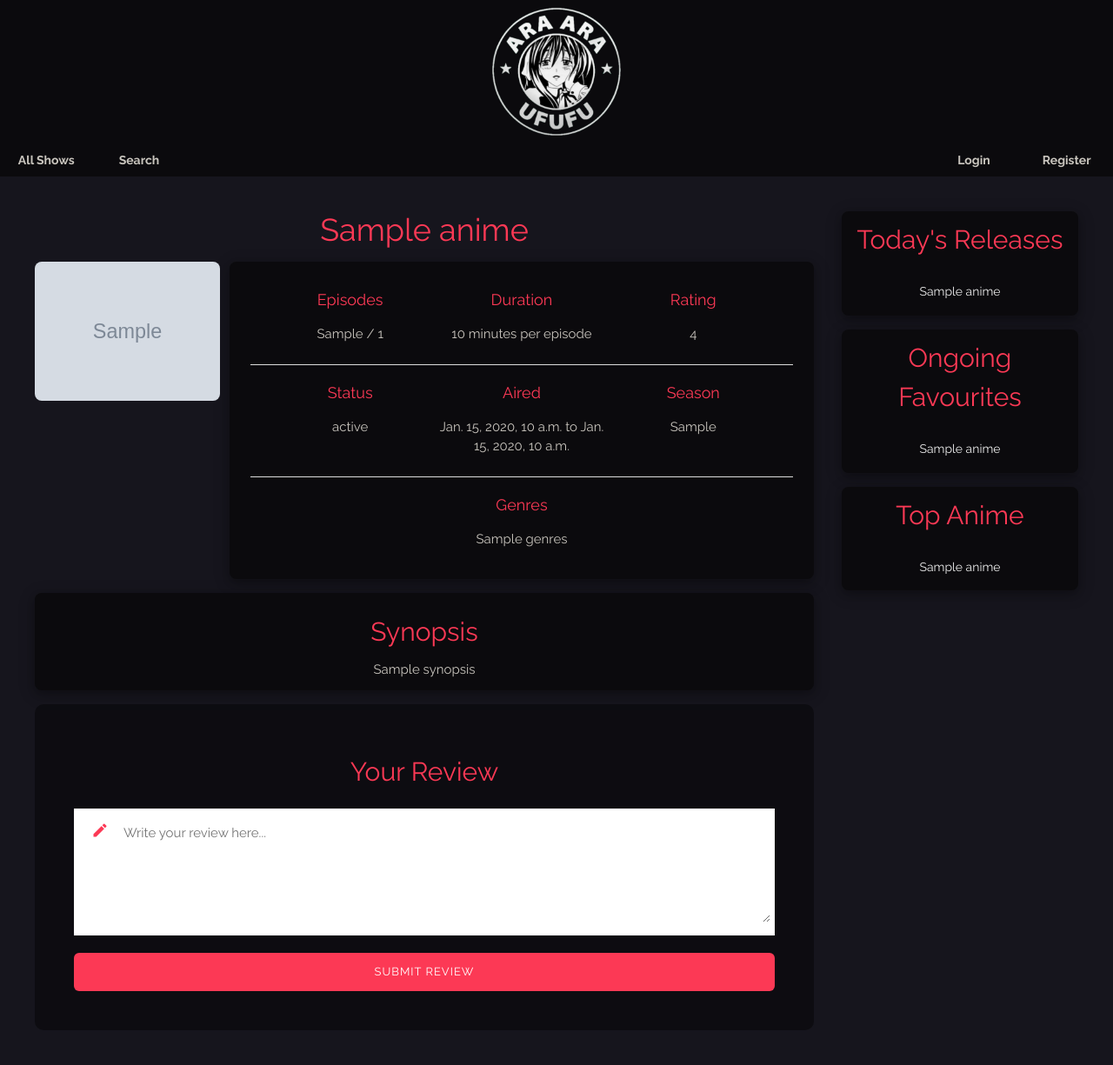
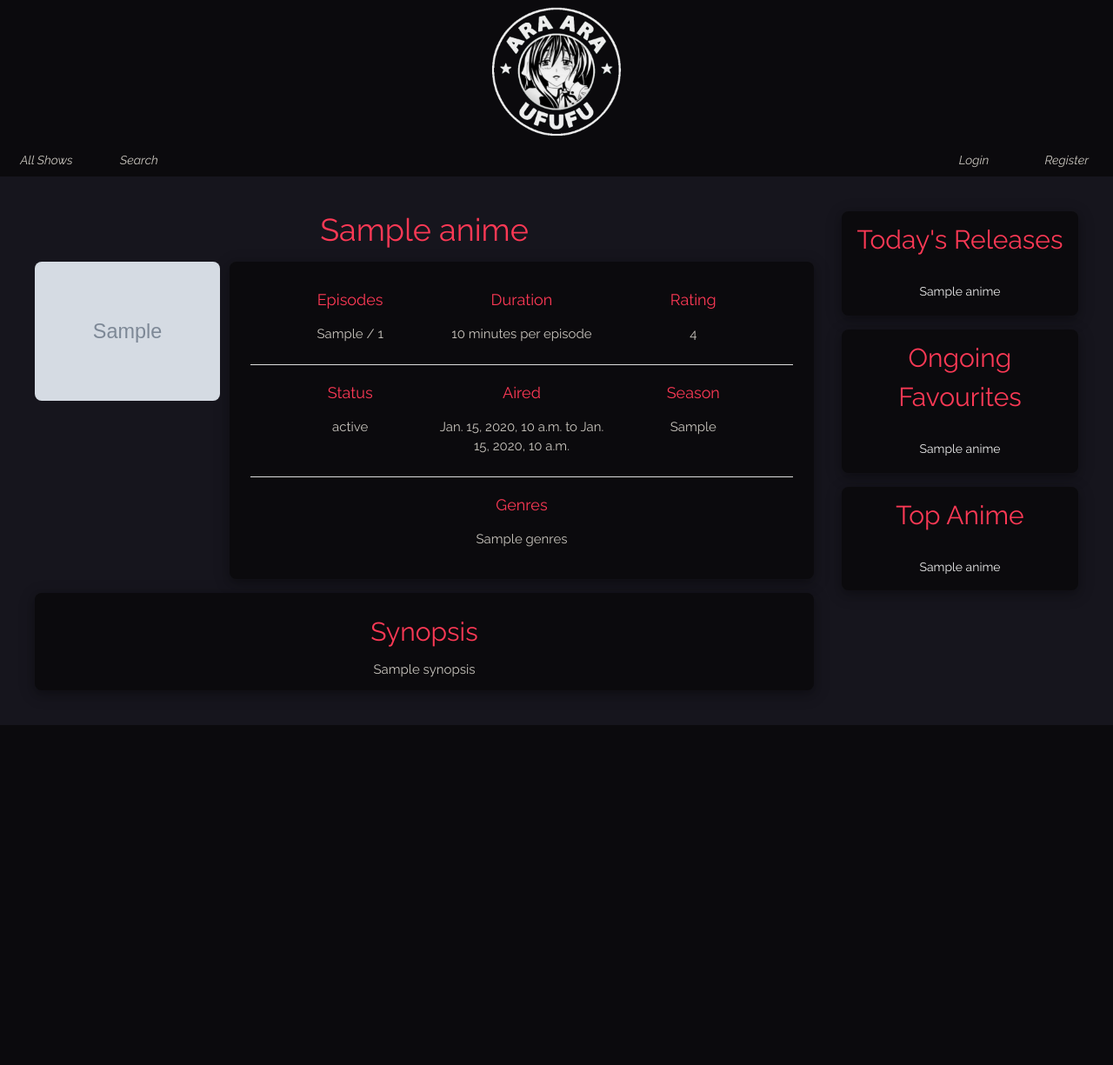
Before and after one commit to ksdfg/ARA-ARA, a Django app: template Ara_Ara/template/anime.html in a window 1280 px wide. Shown: the whole page at 87% size. After the commit the page ends 834 px from the top, so only its background shows below. Run offline with Django 3.2, Linux system fonts and the light colour scheme; the template is opened without the code that fills it: most values are stand-ins (such as "Sample title", 1, 10 or a date in 2020); grey boxes marked "Sample" are stand-in pictures.

Commit message:
review form in anime page - only shows up if you're signed in
Signed-off-by: ksdfg <ksdfg123@gmail.com>

```diff
--- a/Ara_Ara/template/anime.html
+++ b/Ara_Ara/template/anime.html
@@ -1,4 +1,5 @@
 {% extends "base.html" %}
+{% load static %}
 
 {% block content %}
     <!--suppress HtmlFormInputWithoutLabel -->
@@ -37,22 +38,24 @@
         <h2>Synopsis</h2>
         {{ anime.synopsis }}
     </div>
-    <div class="w3-panel w3l-login-form w3-margin-top" style="width: 100%">
+
+    {% if request.user.is_authenticated %}
+        <div class="w3-center w3l-login-form" style="width: 100%; margin-top: 7%">
             <form action="{% url 'anime reviews' anime_id=anime.id %}" method="post">
-            <h2 class="fit-content center">Your Review</h2>
+                {% csrf_token %}
+                <h2 class="w3-margin-bottom">Your Review</h2>
 
                 <!--review field-->
                 <div class="w3l-form-group">
                     <div class="group">
                         <i class="material-icons icon">create</i>
-                    <textarea style="width: available; width: -moz-available"
-                              name="review" id="id_review" placeholder="Write your review here..." rows="5"
-                              required></textarea>
+                        <textarea name="review" id="id_review" placeholder="Write your review here" rows="5"></textarea>
                     </div>
                 </div>
 
                 <button type="submit">Submit Review</button>    <!--submit button-->
             </form>
         </div>
+    {% endif %}
 
 {% endblock %}
--- a/Ara_Ara/template/base.html
+++ b/Ara_Ara/template/base.html
@@ -41,21 +41,21 @@
     <!--Navbar-->
     <div class="w3-bar">
         <a href="{% url 'base' %}" class="w3-col l1 w3-bar-item w3-button w3-round w3-hover-theme">
-            <b>All Shows</b>
+            <i>All Shows</i>
         </a>
         <a href="javascript:void(0)" class="w3-col l1 w3-bar-item w3-button w3-round w3-hover-theme">
-            <b>Search</b>
+            <i>Search</i>
         </a>
         <a href="{% url 'register' %}" class="w3-col l1 w3-bar-item w3-right w3-button w3-round w3-hover-theme">
-            <b>Register</b>
+            <i>Register</i>
         </a>
         {% if request.user.is_authenticated %}
             <a href="{% url 'logout' %}" class="w3-col l1 w3-bar-item w3-right w3-button w3-round w3-hover-theme">
-                <b>Logout</b>
+                <i>Logout</i>
             </a>
             <div class="w3-display-container">
                 <a href="javascript:void(0)" class="w3-col l1 w3-bar-item w3-right w3-button w3-round w3-hover-theme">
-                    <b>Profile</b>
+                    <i>Profile</i>
                 </a>
                 {% if request.user.is_superuser %}
                     <a href="/admin" class="w3-right w3-display-hover" style="margin-right: 3.5%">
@@ -67,7 +67,7 @@
             </div>
         {% else %}
             <a href="{% url 'login' %}" class="w3-col l1 w3-bar-item w3-right w3-button w3-round w3-hover-theme">
-                <b>Login</b>
+                <i>Login</i>
             </a>
         {% endif %}
     </div>
```
Also changed, not shown: Ara_Ara/static/images/logo.png. Lines whose indentation alone changed are shown as unchanged.
